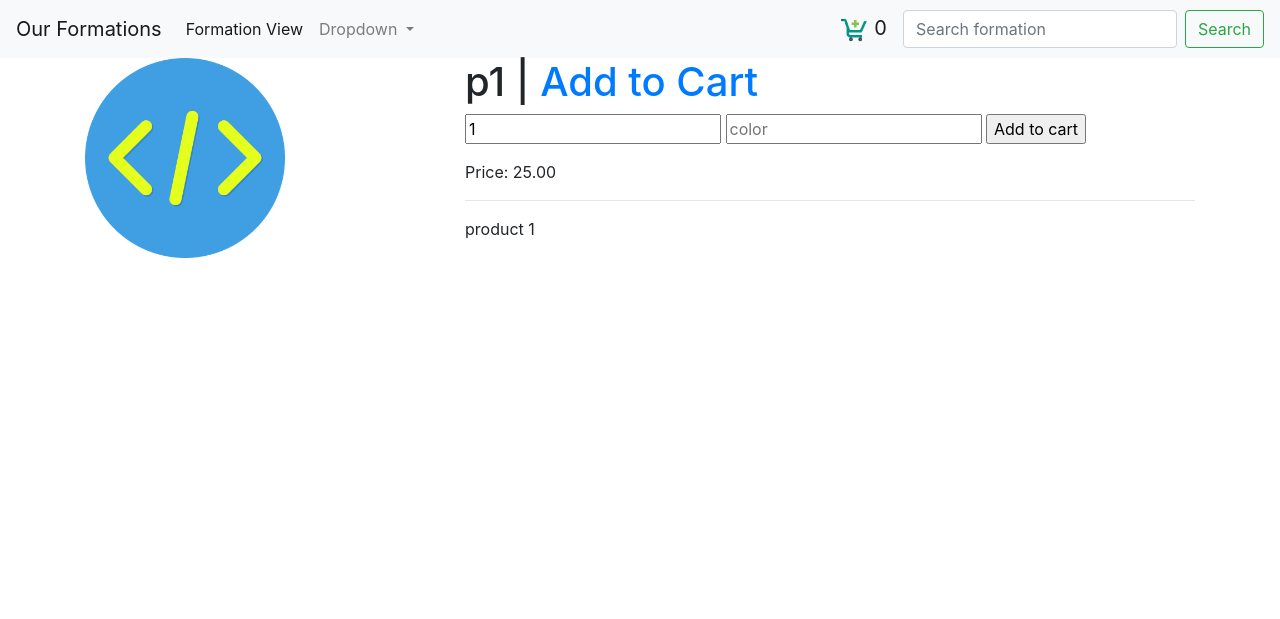
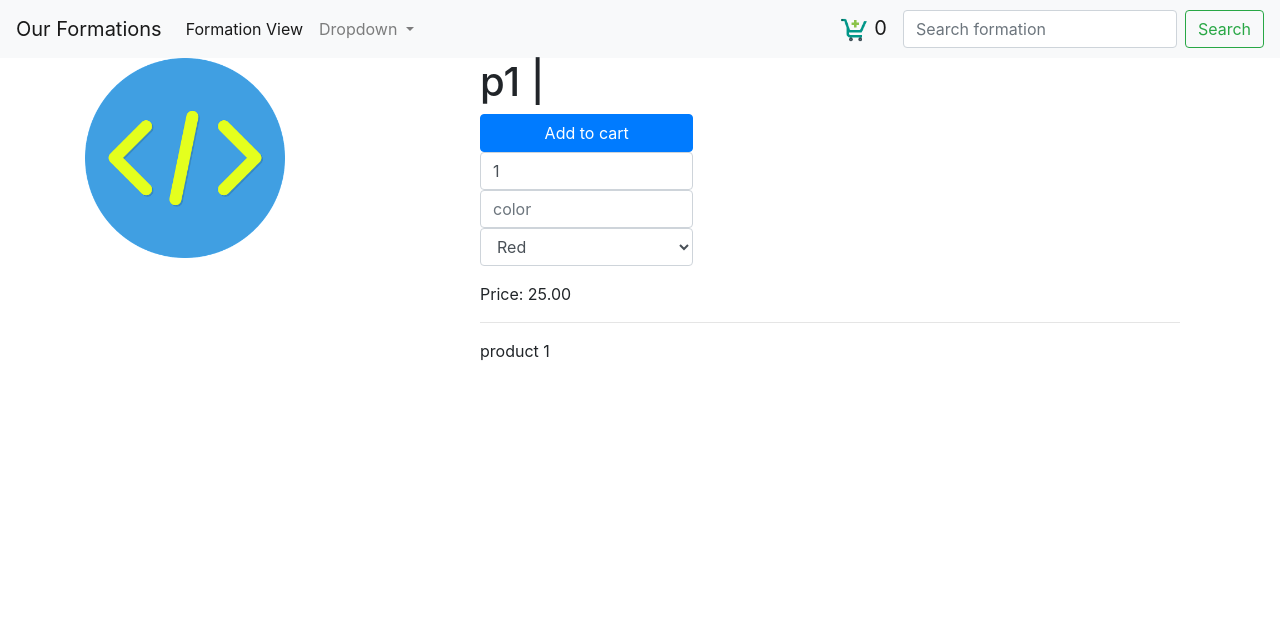
Before and after one commit to gof-fra/Techsmart, a Django app: a page that uses products/templates/products/single.html in a window 1280 px wide. Shown: the top 619 px of the page. Run offline with Django 3.2, Linux system fonts and the light colour scheme; data comes from the database, SQL or seed files in the repository; both versions use the stored data as it was after the commit; parts of the project's set-up code (start-up, migrations or seed data) failed here and were passed over; some libraries are stand-ins or nearby versions.

Commit message:
cart almost done

```diff
--- a/carts/views.py
+++ b/carts/views.py
@@ -30,6 +30,7 @@ def update_cart(request, slug):
 
     try:
         attr = request.GET.get('attr')
+        print(attr)
     except:
         attr = None
 
--- a/products/templates/products/single.html
+++ b/products/templates/products/single.html
@@ -29,16 +29,32 @@
         {% endfor %}
         </div>
         <div class="col-sm-8">
+            <div class="col-sm-8 pull-left">
+                <h1>{{product.titre}} |
+                <!-- <a href="{% url 'update-cart' product.slug %}?qty=12" class="pull-right">Add to Cart</a> -->
+                </h1>
+            </div>
+            <div class="col-sm-4 pull-right">
+                <form class="form pull-right" method="GET" action="{% url 'update-cart' product.slug %}">
+                    <input class="btn btn-primary btn-block" type="submit" value="Add to cart" />
+                    <input class="form-control" name="qty" type="number" value="1" />
+                    <input class="form-control" name="attr" type="text" placeholder="color">
 
-            <h1>{{product.titre}} | <a href="{% url 'update-cart' product.slug %}?qty=12" class="pull-right">Add to Cart</a> </h1>
-            <form class="form pull-right" method="GET" action="{% url 'update-cart' product.slug %}">
-                <input name="qty" type="number" value="1" />
-                <input name="attr" type="text" placeholder="color">
-                <input type="submit" value="Add to cart" />
-            </form>
-            Price: {{ product.price }} <hr/>
-            {{ product.description| linebreaks }}
 
+                    <select class="form-control" name="attr">
+                        <option value="red">Red</option>
+                        <option value="red">Green</option>
+                        <option value="red">Yellow</option>
+                    </select>
+
+                </form>
+            </div>
+            <div class="col-sm-12">
+                Price: {{ product.price }} <hr/>
+            </div>
+            <div class="col-sm-12">
+                {{ product.description| linebreaks }}
+            </div>
         </div>
     </div>
 {% endblock %}
```
Also changed, not shown: db.sqlite3.
